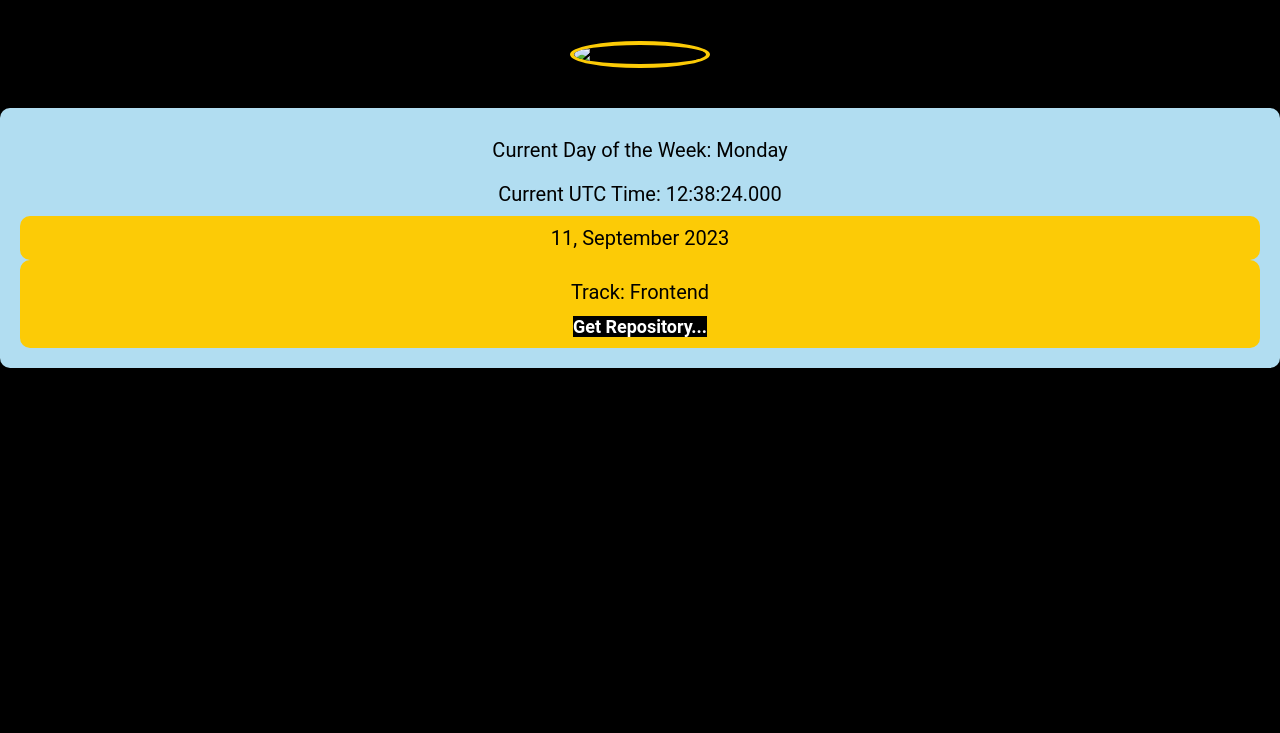
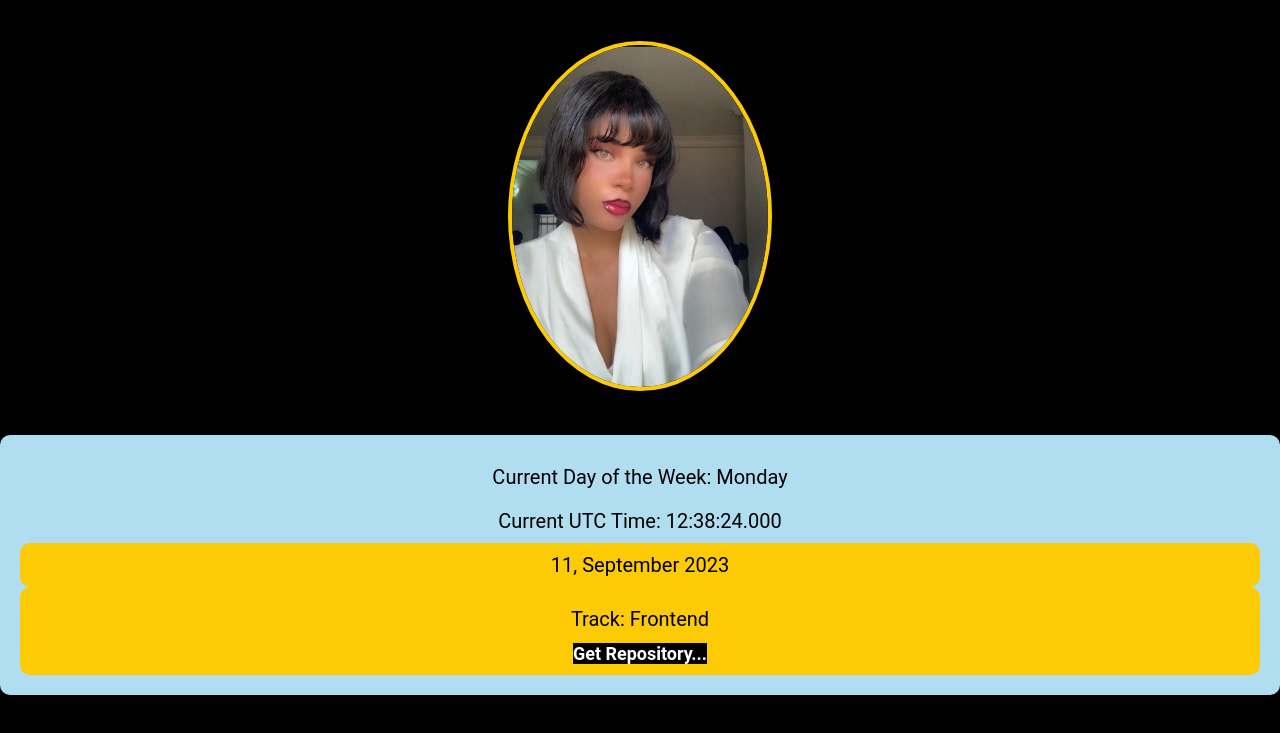
Before and after one commit to Sheisgoodness/Task-1.github.io., a plain HTML site: page index.html in a window 1280 px wide. Shown: the part 65-798 px from the top of the page. Drawn offline with Linux system fonts and the light colour scheme.

Commit message:
Update index.html

```diff
--- a/index.html
+++ b/index.html
@@ -8,7 +8,7 @@
 </head>
 <body>
     <h1 data-testid="slackUserName">Goodness Ireogbu David</h1>
-    <img src="img/IMG_6761.jpg" alt="Slack Username" class="profile-picture" data-testid="slackDisplayImage">
+    <img src="profile-photo.jpg.jpg" alt="Slack Username" class="profile-picture" data-testid="slackDisplayImage">
     <div class="data-container">
         <p  id="currentDayOfTheWeek" data-testid="currentDayOfTheWeek">Current Day of the Week: Monday</p>
         <p id="currentUTCTime" data-testid="currentUTCTime">Current UTC Time in Milliseconds: 1631234567890</p>
```
